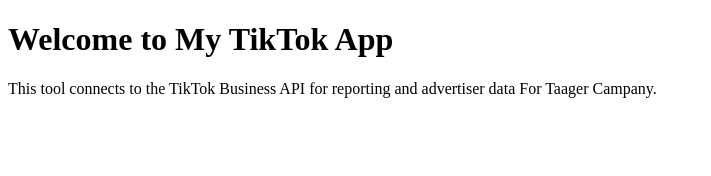
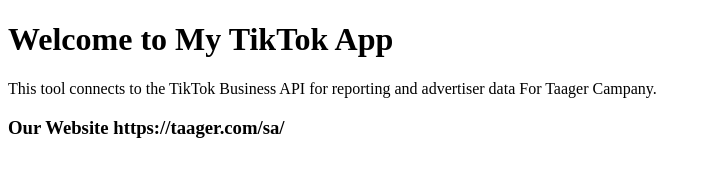
Before and after one commit to reemashraf/TiktokData, a plain HTML site: page index.html in a window 1280 px wide. Shown: the whole page, without its empty margins (0-711 px from the left). Drawn offline with Linux system fonts and the light colour scheme.

Commit message:
Update index.html

```diff
--- a/index.html
+++ b/index.html
@@ -6,5 +6,6 @@
 <body>
   <h1>Welcome to My TikTok App</h1>
   <p>This tool connects to the TikTok Business API for reporting and advertiser data For Taager Campany.</p>
+  <h3> Our Website https://taager.com/sa/ </h3>
 </body>
 </html>
```
